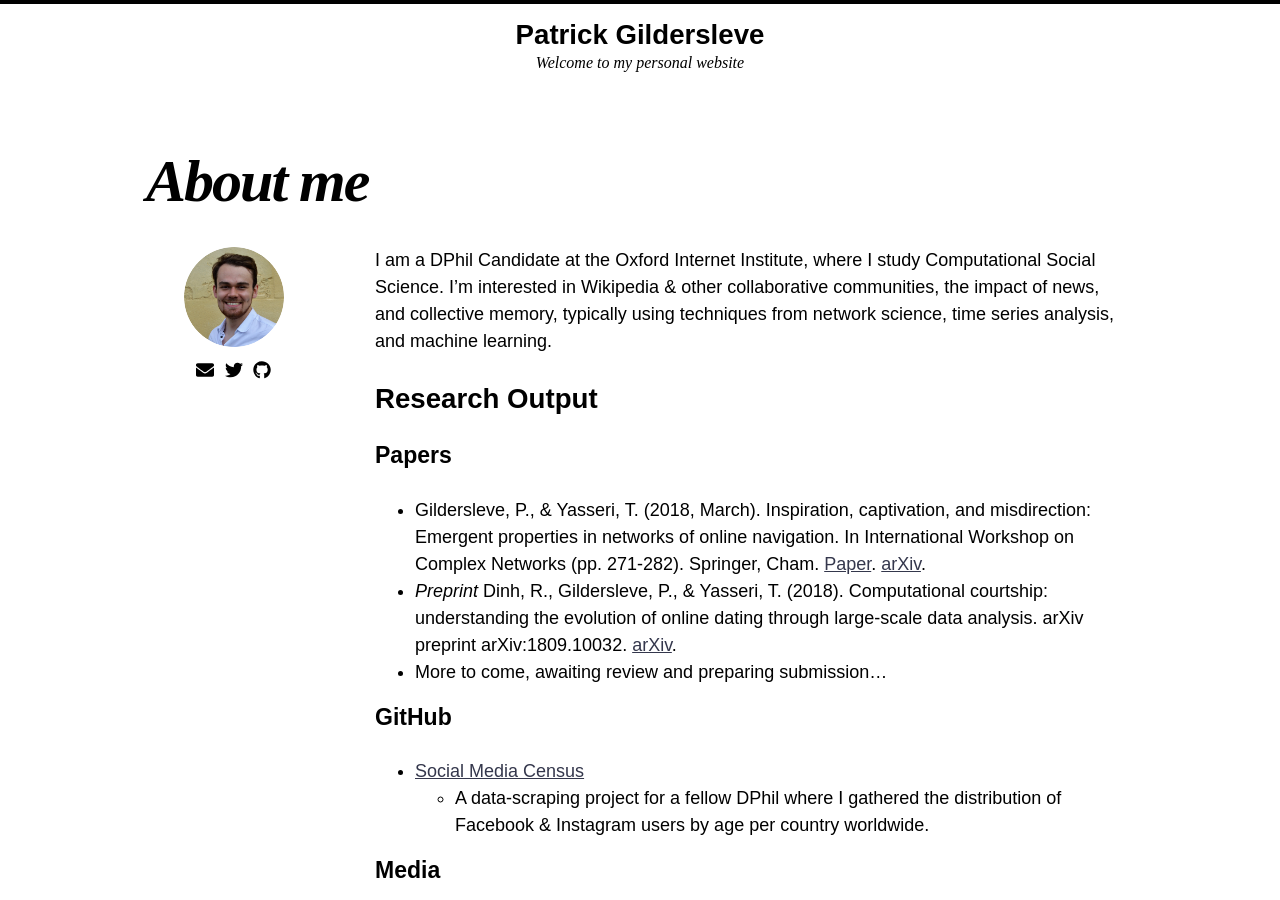
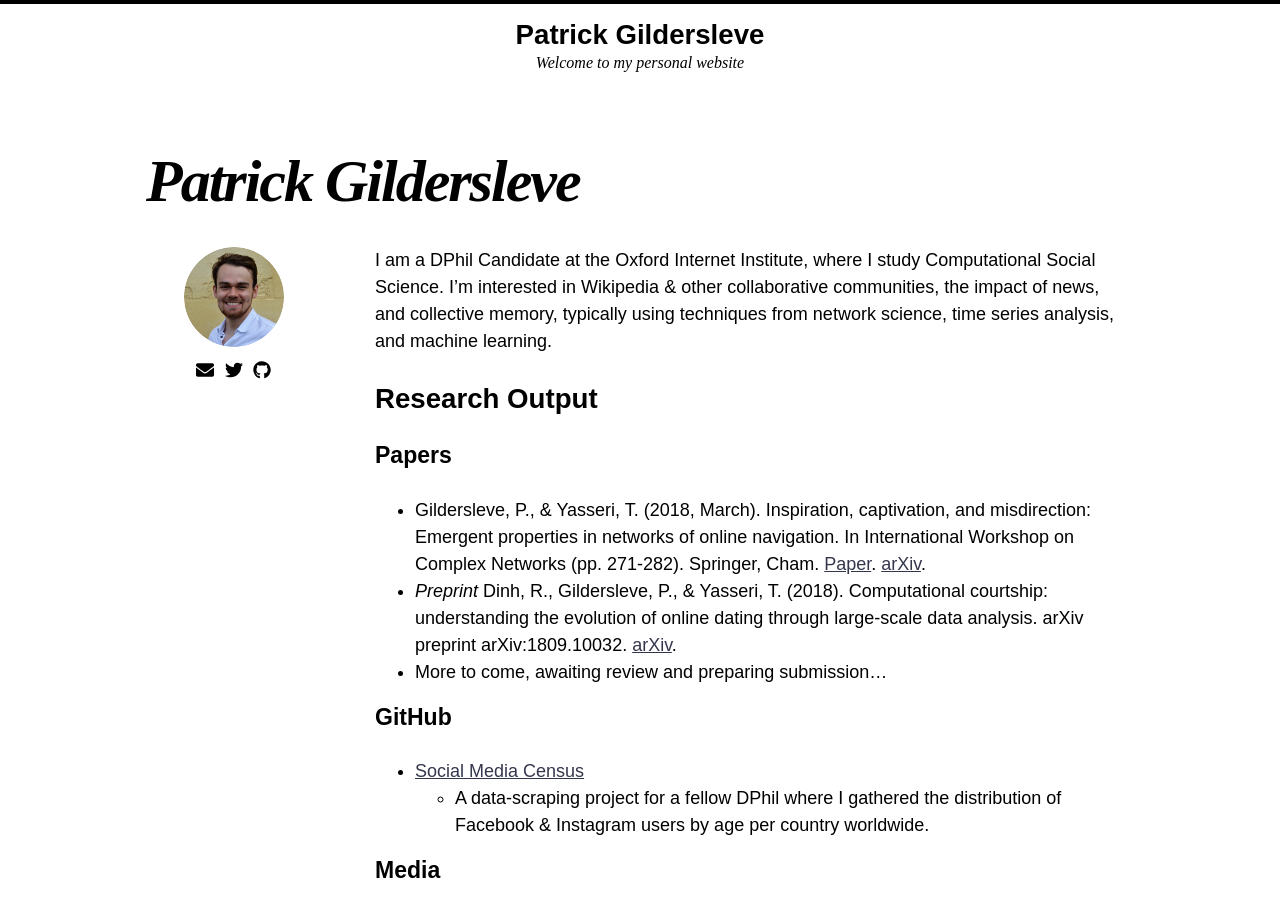
Before and after one commit to pgilders/pgilders.github.io, a Jekyll site: the page built from index.md, in a window 1280 px wide and 900 px high. Built offline with Jekyll 4.4.1, drawn with Linux system fonts in a browser that asks for light colours; nearby versions of some CDN libraries.

Commit message:
Update index.md

```diff
--- a/index.md
+++ b/index.md
@@ -12,7 +12,7 @@ author:
     - title: GitHub
       url: https://github.com/pgilders
       icon: fab fa-github
-title: About me
+title: Patrick Gildersleve
 ---
 
 
```
